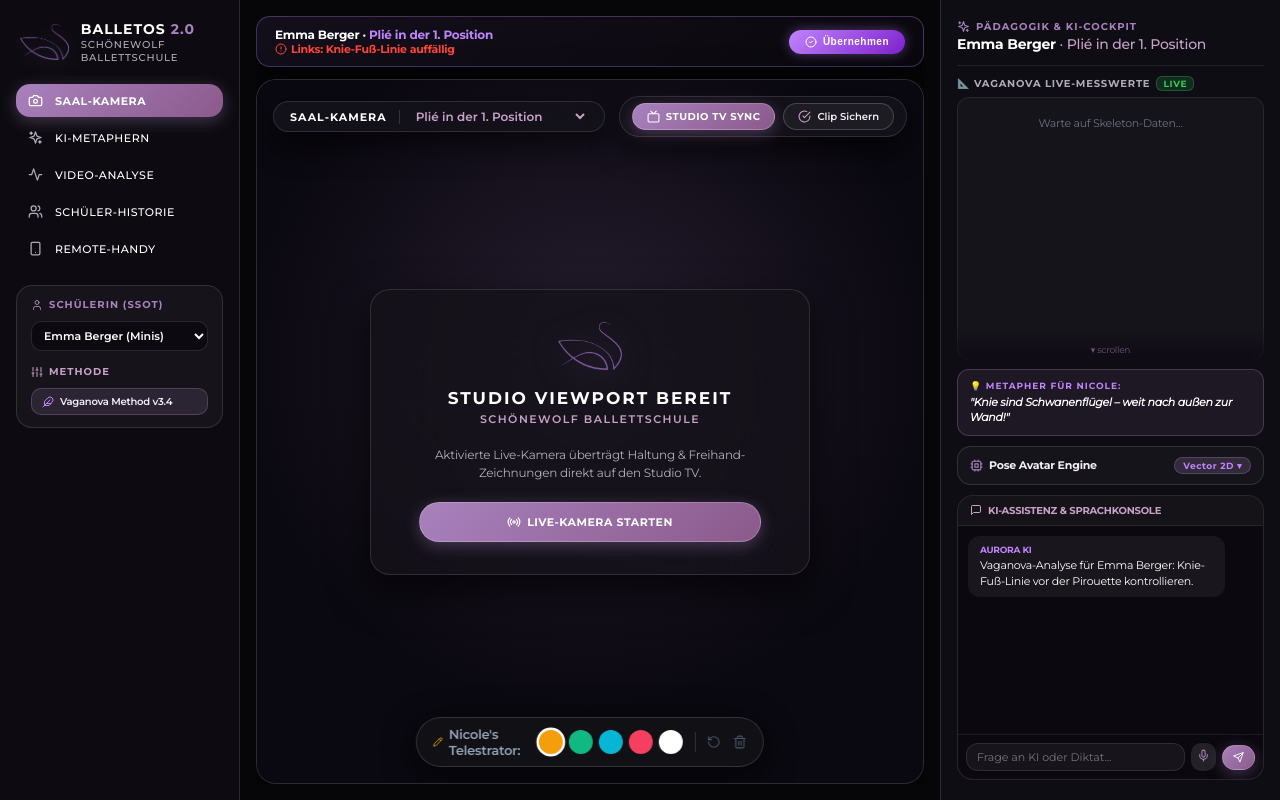
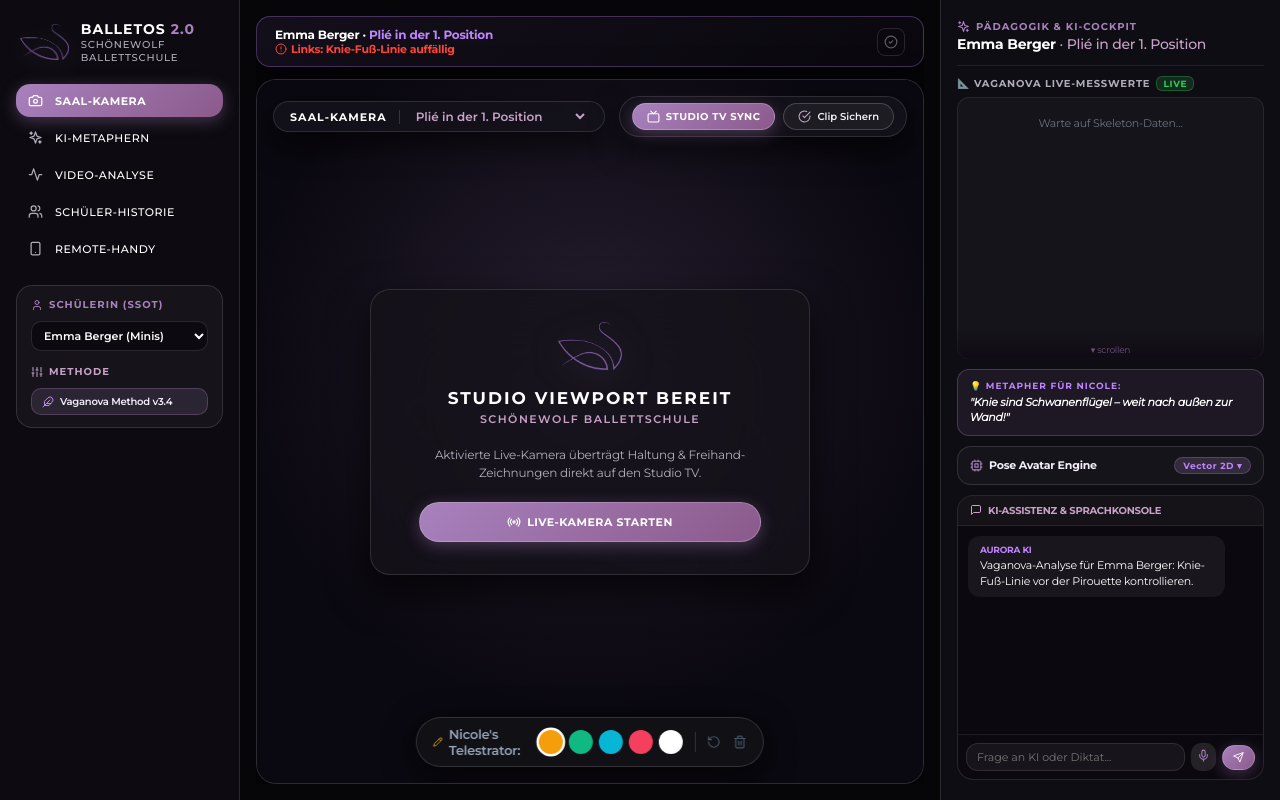
Before and after one commit to Mats0001/balletos-2, a React (Vite) app: page / in a window 1280 px wide. Built offline with nearby package versions, Linux system fonts and the light colour scheme.

Commit message:
fix(ui): Übernehmen → Icon-only, dezent, Hover bringt Farbe
- Standard: transparenter 28×28px Ghost-Button, weißes Icon (35% opacity)
- Hover: violetter Rand + Hintergrund
- Nach Klick: grüner Checkmark (Check statt CheckCircle2)
- Tooltip 'Befund übernehmen' für Screenreader / Klarheit

```diff
--- a/src/components/JetztWichtigInspector.tsx
+++ b/src/components/JetztWichtigInspector.tsx
@@ -1,6 +1,7 @@
 import React, { useState } from 'react';
 import { JetztWichtigInspectorData } from '../types';
-import { Sparkles, CheckCircle2, Mic, MicOff, AlertCircle } from 'lucide-react';
+import { CheckCircle2, Check, AlertCircle } from 'lucide-react';
+
 
 interface Props {
   data: JetztWichtigInspectorData;
@@ -11,6 +12,7 @@ export const JetztWichtigInspector: React.FC<Props> = ({ data, onApplyDictation
   const [isListening, setIsListening] = useState<boolean>(false);
   const [dictatedText, setDictatedText] = useState<string>('');
   const [isApplied, setIsApplied] = useState<boolean>(false);
+  const [isHovered, setIsHovered] = useState<boolean>(false);
 
   // WebSpeech Speech-to-Text Dictation Handler
   const handleToggleDictation = () => {
@@ -88,30 +90,32 @@ export const JetztWichtigInspector: React.FC<Props> = ({ data, onApplyDictation
         </div>
       </div>
 
-      {/* Right: clean action pill – STT wird später ergänzt */}
+      {/* Right: Icon-only Übernehmen – dezent, Hover bringt Farbe */}
       <button
         onClick={handleApply}
+        onMouseEnter={() => setIsHovered(true)}
+        onMouseLeave={() => setIsHovered(false)}
+        title={isApplied ? 'Gespeichert' : 'Befund übernehmen'}
         style={{
           background: isApplied
-            ? 'linear-gradient(135deg, #30d158 0%, #248a3d 100%)'
-            : 'linear-gradient(135deg, #c084fc 0%, #7e22ce 100%)',
-          color: '#ffffff',
-          border: 'none',
-          padding: '6px 16px',
-          borderRadius: '20px',
-          fontSize: '10px',
-          fontWeight: 800,
+            ? 'rgba(48,209,88,0.15)'
+            : isHovered
+            ? 'rgba(192,132,252,0.2)'
+            : 'transparent',
+          color: isApplied ? '#30d158' : isHovered ? '#c084fc' : 'rgba(255,255,255,0.35)',
+          border: `1px solid ${isApplied ? 'rgba(48,209,88,0.4)' : isHovered ? 'rgba(192,132,252,0.4)' : 'rgba(255,255,255,0.12)'}`,
+          width: '28px',
+          height: '28px',
+          borderRadius: '8px',
           cursor: 'pointer',
           display: 'flex',
           alignItems: 'center',
-          gap: '6px',
-          boxShadow: isApplied ? '0 0 12px rgba(48,209,88,0.4)' : '0 0 12px rgba(192,132,252,0.4)',
-          transition: 'all 0.25s ease',
-          letterSpacing: '0.5px'
+          justifyContent: 'center',
+          flexShrink: 0,
+          transition: 'all 0.2s ease'
         }}
       >
-        <CheckCircle2 size={12} />
-        <span>{isApplied ? 'Gespeichert ✓' : 'Übernehmen'}</span>
+        {isApplied ? <Check size={14} /> : <CheckCircle2 size={14} />}
       </button>
     </div>
   );
```
